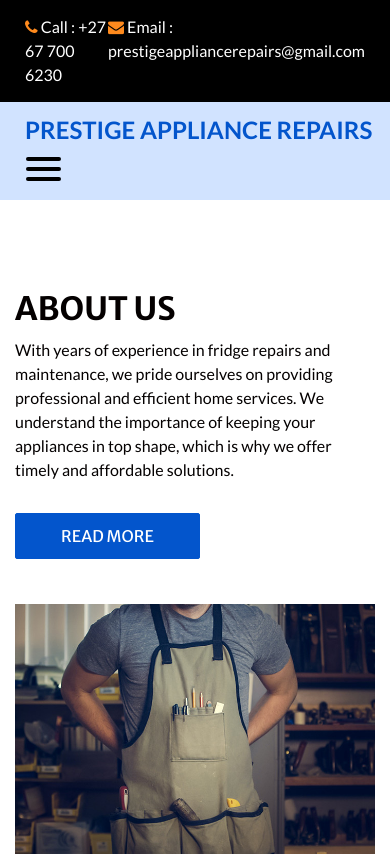
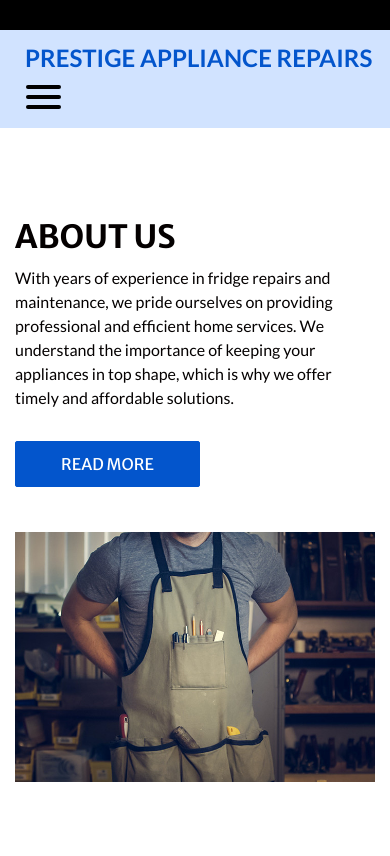
Before and after one commit to tawandamadziya/parepairs, a plain HTML site: page about.html in a window 390 px wide. Shown: the top 856 px of the page. Drawn offline with nearby package versions, Linux system fonts and the light colour scheme; some packages are replaced by stand-ins of ours.

Commit message:
updated phone number

```diff
--- a/about.html
+++ b/about.html
@@ -35,18 +35,6 @@
       <div class="header_top">
         <div class="container-fluid">
           <div class="contact_nav">
-            <a href="">
-              <i class="fa fa-phone" aria-hidden="true"></i>
-              <span>
-                Call : +27 67 700 6230
-              </span>
-            </a>
-            <a href="">
-              <i class="fa fa-envelope" aria-hidden="true"></i>
-              <span>
-                Email : prestigeappliancerepairs@gmail.com
-              </span>
-            </a>
           </div>
         </div>
       </div>
@@ -144,7 +132,7 @@
                       <i class="fa fa-phone" aria-hidden="true"></i>
                     </div>
                     <p>
-                      +27 67 700 6230
+                      +27 84 382 8735
                     </p>
                   </div>
                 </a>
```
Also changed, not shown: contact.html (+1 -13 lines), index.html (+1 -13 lines), service.html (+1 -13 lines).
